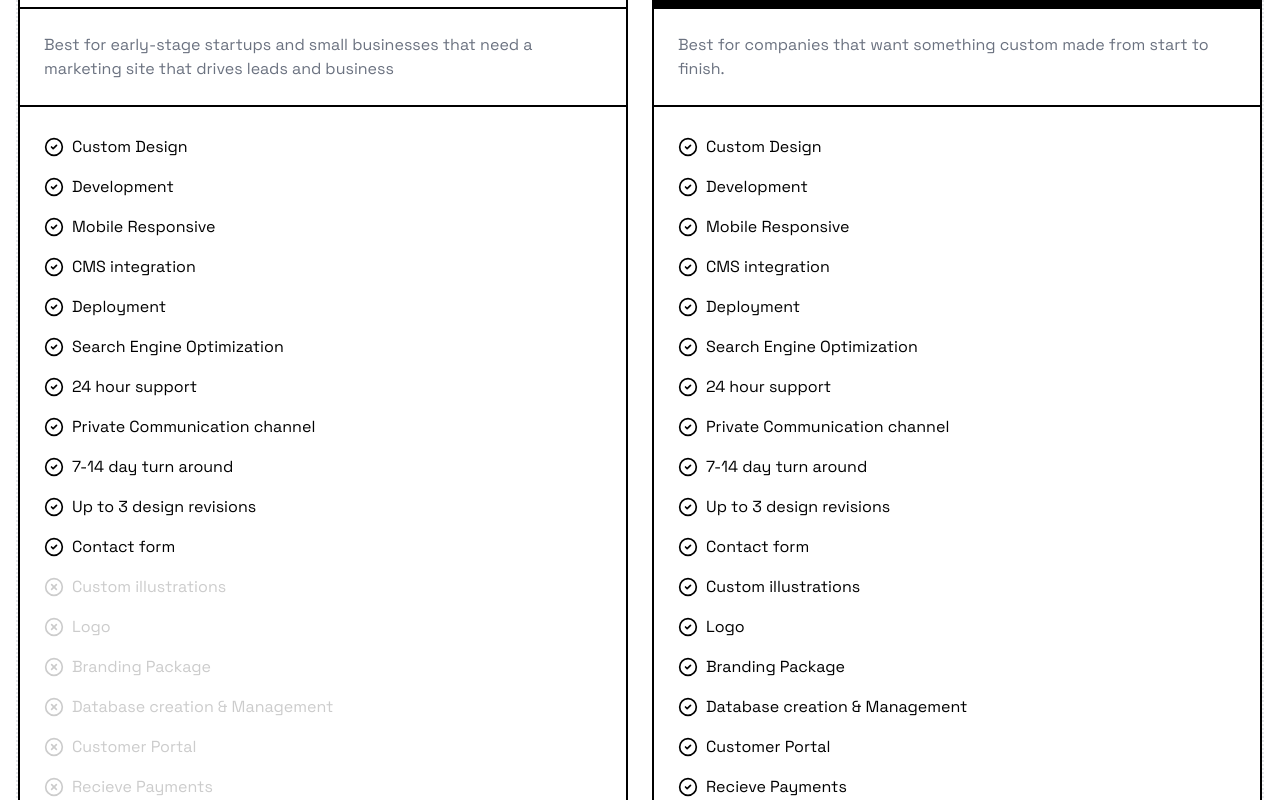
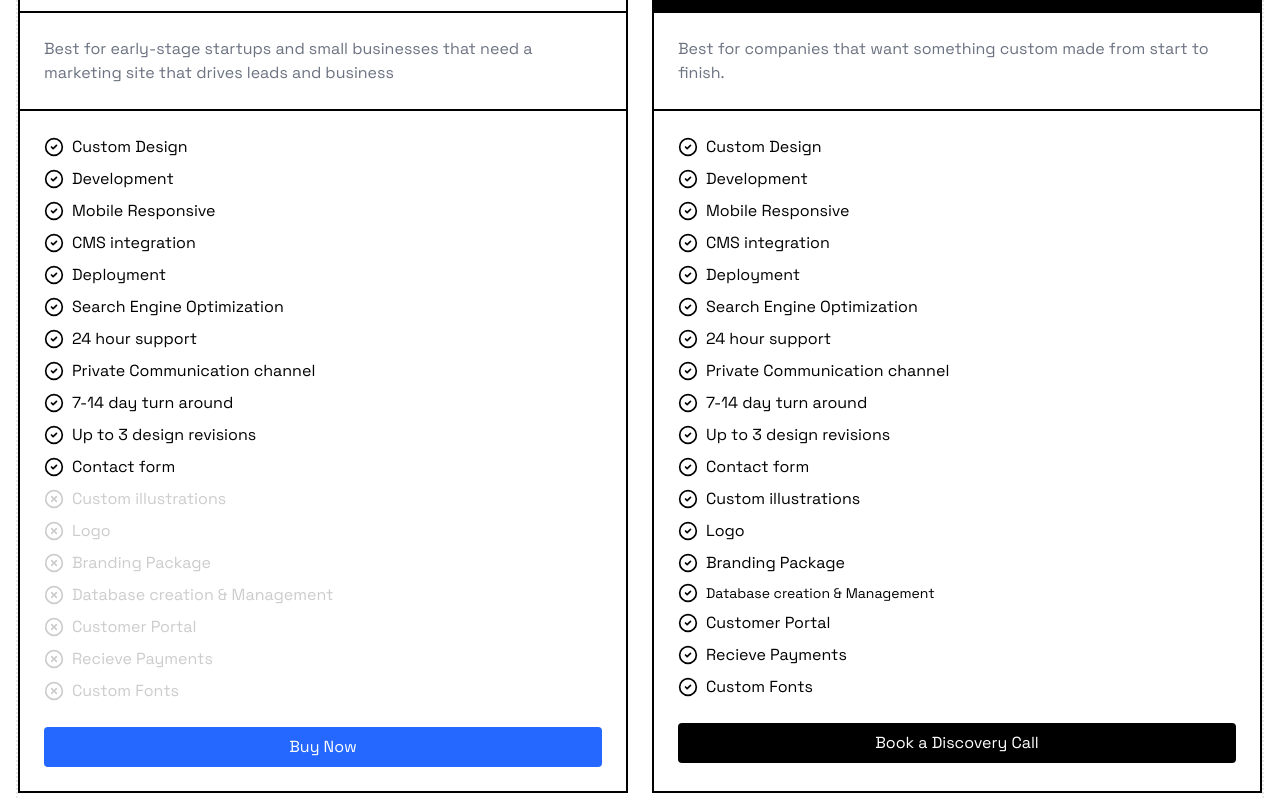
Before and after one commit to mselbekk11/selbekk-studio, a Next.js app: page / in a window 1280 px wide. Shown: the part 4120-4920 px from the top of the page. Built offline with nearby package versions, Linux system fonts and the light colour scheme.

Commit message:
responsive

```diff
--- a/components/Footer.tsx
+++ b/components/Footer.tsx
@@ -5,7 +5,7 @@ export function Footer() {
   return (
     <div className='w-full bg-[#000] flex flex-col items-center py-20 px-6'>
       <Image
-        src='/logo-white.svg'
+        src='/logo_white-2.png'
         alt='logo'
         width='50'
         height='50'
--- a/components/HowThisWorks.tsx
+++ b/components/HowThisWorks.tsx
@@ -29,7 +29,7 @@ export function HowThisWorks() {
 
   return (
     <div className='px-4 bg-[#F6F6F6] border-y-2 border-[#D9D9D9]'>
-      <div className='mx-auto max-w-7xl flex flex-col items-center border-dotted border-x-2 py-28 text-center'>
+      <div className='mx-auto max-w-7xl flex flex-col items-center border-dotted border-x-2 py-20 md:py-28 text-center'>
         <SectionTitle
           title='How this works'
           text='Discover our streamlined process, designed to guide you
--- a/components/Pricing.tsx
+++ b/components/Pricing.tsx
@@ -8,117 +8,139 @@ import { SectionTitle } from './SectionTitle';
 export function Pricing() {
   return (
     <div className='px-4 bg-white' id='pricing'>
-      <div className='mx-auto max-w-7xl flex flex-col items-center border-dotted border-x-2 py-28 text-center'>
+      <div className='mx-auto max-w-7xl flex flex-col items-center border-dotted border-x-2 py-20 md:py-28 text-center'>
         <SectionTitle
-          title='The right price for you, with maximum value'
+          title='The right price for you'
           text='Simple and affordable pricing that makes sense for your business.
           No hidden fees'
         />
-        <div className='grid grid-cols-1 md:grid-cols-2 gap-6 w-full'>
+        <div className='grid grid-cols-1 md:grid-cols-2 gap-12 md:gap-6 w-full'>
           <div className='border-2 border-[#000]'>
             <div className='border-b-2 border-[#000] grid grid-cols-2 p-6 bg-[#fff]'>
               <div className='flex flex-col text-left'>
-                <div className='text-2xl font-bold pb-2'>Website</div>
-                <div className='text-gray-500'>One off Payment</div>
+                <div className='text-xl md:text-2xl font-bold pb-2'>
+                  Website
+                </div>
+                <div className='text-base md:text-lg text-gray-500'>
+                  One off Payment
+                </div>
               </div>
-              <div className='flex flex-col justify-center text-4xl font-semibold text-[#2568FF] text-right'>
+              <div className='flex flex-col justify-center text-3xl md:text-4xl font-semibold text-[#2568FF] text-right'>
                 $1,999
               </div>
             </div>
-            <div className='border-b-2 border-[#000] p-6 text-left text-gray-500'>
+            <div className='text-sm md:text-base border-b-2 border-[#000] p-6 text-left text-gray-500'>
               Best for early-stage startups and small businesses that need a
               marketing site that drives leads and business{' '}
             </div>
             <div className='p-6'>
               <div className='flex items-center w-full pb-2'>
                 <CheckCircle2 color='#000' size={20} className='mr-2' />
-                <p className='text-md leading-8 text-black'>Custom Design</p>
+                <p className='text-sm md:text-base leading-8 text-black'>
+                  Custom Design
+                </p>
               </div>
               <div className='flex items-center w-full pb-2'>
                 <CheckCircle2 color='#000' size={20} className='mr-2' />
-                <p className='text-md leading-8 text-black'>Development</p>
+                <p className='text-sm md:text-base leading-8 text-black'>
+                  Development
+                </p>
               </div>
               <div className='flex items-center w-full pb-2'>
                 <CheckCircle2 color='#000' size={20} className='mr-2' />
-                <p className='text-md leading-8 text-black'>
+                <p className='text-sm md:text-base leading-8 text-black'>
                   Mobile Responsive
                 </p>
               </div>
               <div className='flex items-center w-full pb-2'>
                 <CheckCircle2 color='#000' size={20} className='mr-2' />
-                <p className='text-md leading-8 text-black'>CMS integration</p>
+                <p className='text-sm md:text-base leading-8 text-black'>
+                  CMS integration
+                </p>
               </div>
               <div className='flex items-center w-full pb-2'>
                 <CheckCircle2 color='#000' size={20} className='mr-2' />
-                <p className='text-md leading-8 text-black'>Deployment</p>
+                <p className='text-sm md:text-base leading-8 text-black'>
+                  Deployment
+                </p>
               </div>
               <div className='flex items-center w-full pb-2'>
                 <CheckCircle2 color='#000' size={20} className='mr-2' />
-                <p className='text-md leading-8 text-black'>
+                <p className='text-sm md:text-base leading-8 text-black'>
                   Search Engine Optimization
                 </p>
               </div>
               <div className='flex items-center w-full pb-2'>
                 <CheckCircle2 color='#000' size={20} className='mr-2' />
-                <p className='text-md leading-8 text-black'>24 hour support</p>
+                <p className='text-sm md:text-base leading-8 text-black'>
+                  24 hour support
+                </p>
               </div>
               <div className='flex items-center w-full pb-2'>
                 <CheckCircle2 color='#000' size={20} className='mr-2' />
-                <p className='text-md leading-8 text-black'>
+                <p className='text-sm md:text-base leading-8 text-black'>
                   Private Communication channel
                 </p>
               </div>
               <div className='flex items-center w-full pb-2'>
                 <CheckCircle2 color='#000' size={20} className='mr-2' />
-                <p className='text-md leading-8 text-black'>
+                <p className='text-sm md:text-base leading-8 text-black'>
                   7-14 day turn around
                 </p>
               </div>
               <div className='flex items-center w-full pb-2'>
                 <CheckCircle2 color='#000' size={20} className='mr-2' />
-                <p className='text-md leading-8 text-black'>
+                <p className='text-sm md:text-base leading-8 text-black'>
                   Up to 3 design revisions
                 </p>
               </div>
               <div className='flex items-center w-full pb-2'>
                 <CheckCircle2 color='#000' size={20} className='mr-2' />
-                <p className='text-md leading-8 text-black'>Contact form</p>
+                <p className='text-sm md:text-base leading-8 text-black'>
+                  Contact form
+                </p>
               </div>
               <div className='flex items-center w-full pb-2'>
                 <CirclePlus color='#ccc' size={20} className='mr-2 rotate-45' />
-                <p className='text-md leading-8 text-[#ccc]'>
+                <p className='text-sm md:text-base leading-8 text-[#ccc]'>
                   Custom illustrations
                 </p>
               </div>
               <div className='flex items-center w-full pb-2'>
                 <CirclePlus color='#ccc' size={20} className='mr-2 rotate-45' />
-                <p className='text-md leading-8 text-[#ccc]'>Logo</p>
+                <p className='text-sm md:text-base leading-8 text-[#ccc]'>
+                  Logo
+                </p>
               </div>
               <div className='flex items-center w-full pb-2'>
                 <CirclePlus color='#ccc' size={20} className='mr-2 rotate-45' />
-                <p className='text-md leading-8 text-[#ccc]'>
+                <p className='text-sm md:text-base leading-8 text-[#ccc]'>
                   Branding Package
                 </p>
               </div>
               <div className='flex items-center w-full pb-2'>
                 <CirclePlus color='#ccc' size={20} className='mr-2 rotate-45' />
-                <p className='text-md leading-8 text-[#ccc]'>
+                <p className='text-sm md:text-base leading-8 text-[#ccc]'>
                   Database creation & Management
                 </p>
               </div>
               <div className='flex items-center w-full pb-2'>
                 <CirclePlus color='#ccc' size={20} className='mr-2 rotate-45' />
-                <p className='text-md leading-8 text-[#ccc]'>Customer Portal</p>
+                <p className='text-sm md:text-base leading-8 text-[#ccc]'>
+                  Customer Portal
+                </p>
               </div>
               <div className='flex items-center w-full pb-2'>
                 <CirclePlus color='#ccc' size={20} className='mr-2 rotate-45' />
-                <p className='text-md leading-8 text-[#ccc]'>
+                <p className='text-sm md:text-base leading-8 text-[#ccc]'>
                   Recieve Payments
                 </p>
               </div>
               <div className='flex items-center w-full pb-6'>
                 <CirclePlus color='#ccc' size={20} className='mr-2 rotate-45' />
-                <p className='text-md leading-8 text-[#ccc]'>Custom Fonts</p>
+                <p className='text-sm md:text-base leading-8 text-[#ccc]'>
+                  Custom Fonts
+                </p>
               </div>
               <button className='bg-[#2568FF] py-2 px-6 text-[#fff] rounded third_button hover:duration-300 w-full'>
                 Buy Now
@@ -128,103 +150,129 @@ export function Pricing() {
           <div className='border-2 border-[#000]'>
             <div className='border-b-2 border-[#000] grid grid-cols-2 p-6 bg-[#000]'>
               <div className='flex flex-col text-left'>
-                <div className='text-2xl font-bold pb-2 text-white'>Website Plus</div>
-                <div className='text-gray-300'>Prices Start from:</div>
+                <div className='text-xl md:text-2xl font-bold pb-2 text-white'>
+                  Website Plus
+                </div>
+                <div className='text-base md:text-lg text-gray-300'>
+                  Prices Start from:
+                </div>
               </div>
-              <div className='flex flex-col justify-center text-4xl font-semibold text-[#fff] text-right'>
+              <div className='flex flex-col justify-center text-3xl md:text-4xl font-semibold text-[#fff] text-right'>
                 $2,999
               </div>
             </div>
-            <div className='border-b-2 border-[#000] p-6 text-left text-gray-500'>
+            <div className='text-sm md:text-base border-b-2 border-[#000] p-6 text-left text-gray-500'>
               Best for companies that want something custom made from start to
               finish.
             </div>
             <div className='p-6'>
               <div className='flex items-center w-full pb-2'>
                 <CheckCircle2 color='#000' size={20} className='mr-2' />
-                <p className='text-md leading-8 text-black'>Custom Design</p>
+                <p className='text-sm md:text-base leading-8 text-black'>
+                  Custom Design
+                </p>
               </div>
               <div className='flex items-center w-full pb-2'>
                 <CheckCircle2 color='#000' size={20} className='mr-2' />
-                <p className='text-md leading-8 text-black'>Development</p>
+                <p className='text-sm md:text-base leading-8 text-black'>
+                  Development
+                </p>
               </div>
               <div className='flex items-center w-full pb-2'>
                 <CheckCircle2 color='#000' size={20} className='mr-2' />
-                <p className='text-md leading-8 text-black'>
+                <p className='text-sm md:text-base leading-8 text-black'>
                   Mobile Responsive
                 </p>
               </div>
               <div className='flex items-center w-full pb-2'>
                 <CheckCircle2 color='#000' size={20} className='mr-2' />
-                <p className='text-md leading-8 text-black'>CMS integration</p>
+                <p className='text-sm md:text-base leading-8 text-black'>
+                  CMS integration
+                </p>
               </div>
               <div className='flex items-center w-full pb-2'>
                 <CheckCircle2 color='#000' size={20} className='mr-2' />
-                <p className='text-md leading-8 text-black'>Deployment</p>
+                <p className='text-sm md:text-base leading-8 text-black'>
+                  Deployment
+                </p>
               </div>
               <div className='flex items-center w-full pb-2'>
                 <CheckCircle2 color='#000' size={20} className='mr-2' />
-                <p className='text-md leading-8 text-black'>
+                <p className='text-sm md:text-base leading-8 text-black'>
                   Search Engine Optimization
                 </p>
               </div>
               <div className='flex items-center w-full pb-2'>
                 <CheckCircle2 color='#000' size={20} className='mr-2' />
-                <p className='text-md leading-8 text-black'>24 hour support</p>
+                <p className='text-sm md:text-base leading-8 text-black'>
+                  24 hour support
+                </p>
               </div>
               <div className='flex items-center w-full pb-2'>
                 <CheckCircle2 color='#000' size={20} className='mr-2' />
-                <p className='text-md leading-8 text-black'>
+                <p className='text-sm md:text-base leading-8 text-black'>
                   Private Communication channel
                 </p>
               </div>
               <div className='flex items-center w-full pb-2'>
                 <CheckCircle2 color='#000' size={20} className='mr-2' />
-                <p className='text-md leading-8 text-black'>
+                <p className='text-sm md:text-base leading-8 text-black'>
                   7-14 day turn around
                 </p>
               </div>
               <div className='flex items-center w-full pb-2'>
                 <CheckCircle2 color='#000' size={20} className='mr-2' />
-                <p className='text-md leading-8 text-black'>
+                <p className='text-sm md:text-base leading-8 text-black'>
                   Up to 3 design revisions
                 </p>
               </div>
               <div className='flex items-center w-full pb-2'>
                 <CheckCircle2 color='#000' size={20} className='mr-2' />
-                <p className='text-md leading-8 text-black'>Contact form</p>
+                <p className='text-sm md:text-base leading-8 text-black'>
+                  Contact form
+                </p>
               </div>
               <div className='flex items-center w-full pb-2'>
                 <CheckCircle2 color='#000' size={20} className='mr-2' />
-                <p className='text-md leading-8 text-black'>
+                <p className='text-sm md:text-base leading-8 text-black'>
                   Custom illustrations
                 </p>
               </div>
               <div className='flex items-center w-full pb-2'>
                 <CheckCircle2 color='#000' size={20} className='mr-2' />
-                <p className='text-md leading-8 text-black'>Logo</p>
+                <p className='text-sm md:text-base leading-8 text-black'>
+                  Logo
+                </p>
               </div>
               <div className='flex items-center w-full pb-2'>
                 <CheckCircle2 color='#000' size={20} className='mr-2' />
-                <p className='text-md leading-8 text-black'>Branding Package</p>
+                <p className='text-sm md:text-base leading-8 text-black'>
+                  Branding Package
+                </p>
               </div>
               <div className='flex items-center w-full pb-2'>
                 <CheckCircle2 color='#000' size={20} className='mr-2' />
-                <p className='text-md leading-8 text-black'>
+                <p className='text-sm md:text-baseleading-8 text-black'>
                   Database creation & Management
                 </p>
               </div>
               <div className='flex items-center w-full pb-2'>
                 <CheckCircle2 color='#000' size={20} className='mr-2' />
-                <p className='text-md leading-8 text-black'>Customer Portal</p>
+                <p className='text-sm md:text-base leading-8 text-black'>
+                  Customer Portal
+                </p>
               </div>
               <div className='flex items-center w-full pb-2'>
                 <CheckCircle2 color='#000' size={20} className='mr-2' />
-                <p className='text-md leading-8 text-black'>Recieve Payments</p>
+                <p className='text-sm md:text-base leading-8 text-black'>
+                  Recieve Payments
+                </p>
               </div>
               <div className='flex items-center w-full pb-6'>
                 <CheckCircle2 color='#000' size={20} className='mr-2' />
-                <p className='text-md leading-8 text-black'>Custom Fonts</p>
+                <p className='text-sm md:text-base leading-8 text-black'>
+                  Custom Fonts
+                </p>
               </div>
               <button className='bg-[#000] py-2 px-6 text-[#fff] rounded primary_button hover:duration-300 w-full'>
                 Book a Discovery Call
--- a/components/Projects.tsx
+++ b/components/Projects.tsx
@@ -27,13 +27,13 @@ export function Projects() {
 
   return (
     <div className=' bg-white px-4' id='showcase'>
-      <div className='mx-auto max-w-7xl flex flex-col items-center border-dotted border-x-2 py-28 text-center'>
+      <div className='mx-auto max-w-7xl flex flex-col items-center border-dotted border-x-2 py-20 md:py-28 text-center'>
         <SectionTitle
           title='Selected Projects'
           text='We take pride in building custom solutions that help
           Busienss owners turn their dreams into reality!'
         />
-        <div className='grid grid-cols-1 lg:grid-cols-3 gap-6 text-left w-full'>
+        <div className='grid grid-cols-1 lg:grid-cols-3 gap-12 md:gap-6 text-left w-full'>
           {Projects.map((item) => (
             <div key={item.name} className='group'>
               <a href={item.href} target='blank'>
--- a/components/Testimonials.tsx
+++ b/components/Testimonials.tsx
@@ -5,7 +5,7 @@ export function Testimonials() {
     <>
       <div className='px-4 bg-[#F6F6F6] border-t-2 border-[#D9D9D9]'>
         <div className=''>
-          <div className='mx-auto max-w-7xl flex flex-col items-center border-dotted border-x-2 pt-28 text-center'>
+          <div className='mx-auto max-w-7xl flex flex-col items-center border-dotted border-x-2 pt-20 md:pt-28 text-center'>
             <SectionTitle
               title='What our clients have to say'
               text='Hear directly from our valued clients, whose testimonials reflect
--- a/components/testimonial-moving-cards-demo.tsx
+++ b/components/testimonial-moving-cards-demo.tsx
@@ -5,7 +5,7 @@ import { TestimonialMovingCards } from '@/components/testimonial-moving-cards';
 
 export function TestimonialMovingCardsDemo() {
   return (
-    <div className='h-[20rem] rounded-md flex flex-col antialiased bg-[#F6F6F6] items-center justify-center relative overflow-hidden border-b-2 border-[#D9D9D9]'>
+    <div className='h-[25rem] rounded-md flex flex-col antialiased bg-[#F6F6F6] items-center justify-center relative overflow-hidden border-b-2 border-[#D9D9D9] pb-10'>
       <TestimonialMovingCards
         items={testimonials}
         direction='right'
--- a/components/testimonial-moving-cards.tsx
+++ b/components/testimonial-moving-cards.tsx
@@ -109,17 +109,17 @@ export const TestimonialMovingCards = ({
                   </div>
                   <div>
                     <span className='flex flex-col gap-1'>
-                      <span className=' text-base leading-[1.6] text-black font-semibold'>
+                      <span className='text-sm md:text-base leading-[1.6] text-black font-semibold'>
                         {item.name}
                       </span>
-                      <span className=' text-sm leading-[1.6] text-gray-500 font-normal'>
+                      <span className='text-xs md:text-sm leading-[1.6] text-gray-500 font-normal'>
                         {item.title}
                       </span>
                     </span>
                   </div>
                 </div>
               </div>
-              <span className=' relative z-20 text-sm leading-[1.6] text-black font-normal'>
+              <span className=' relative z-20 text-xs md:text-sm leading-[1.6] text-black font-normal'>
                 {item.quote}
               </span>
             </blockquote>
```
Also changed, not shown: components/faq.tsx (+6 -6 lines), public/logo_white-2.png (added).
